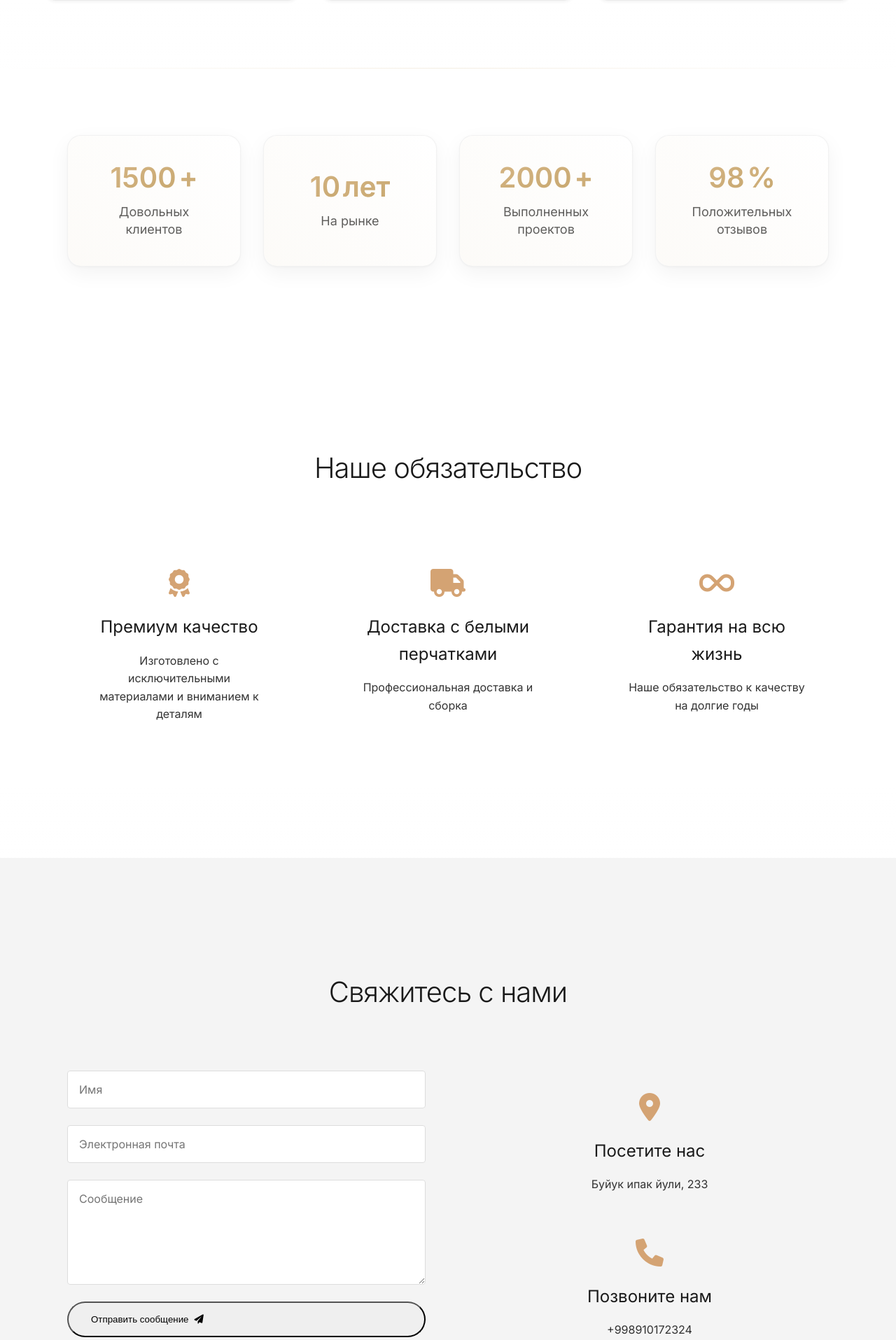
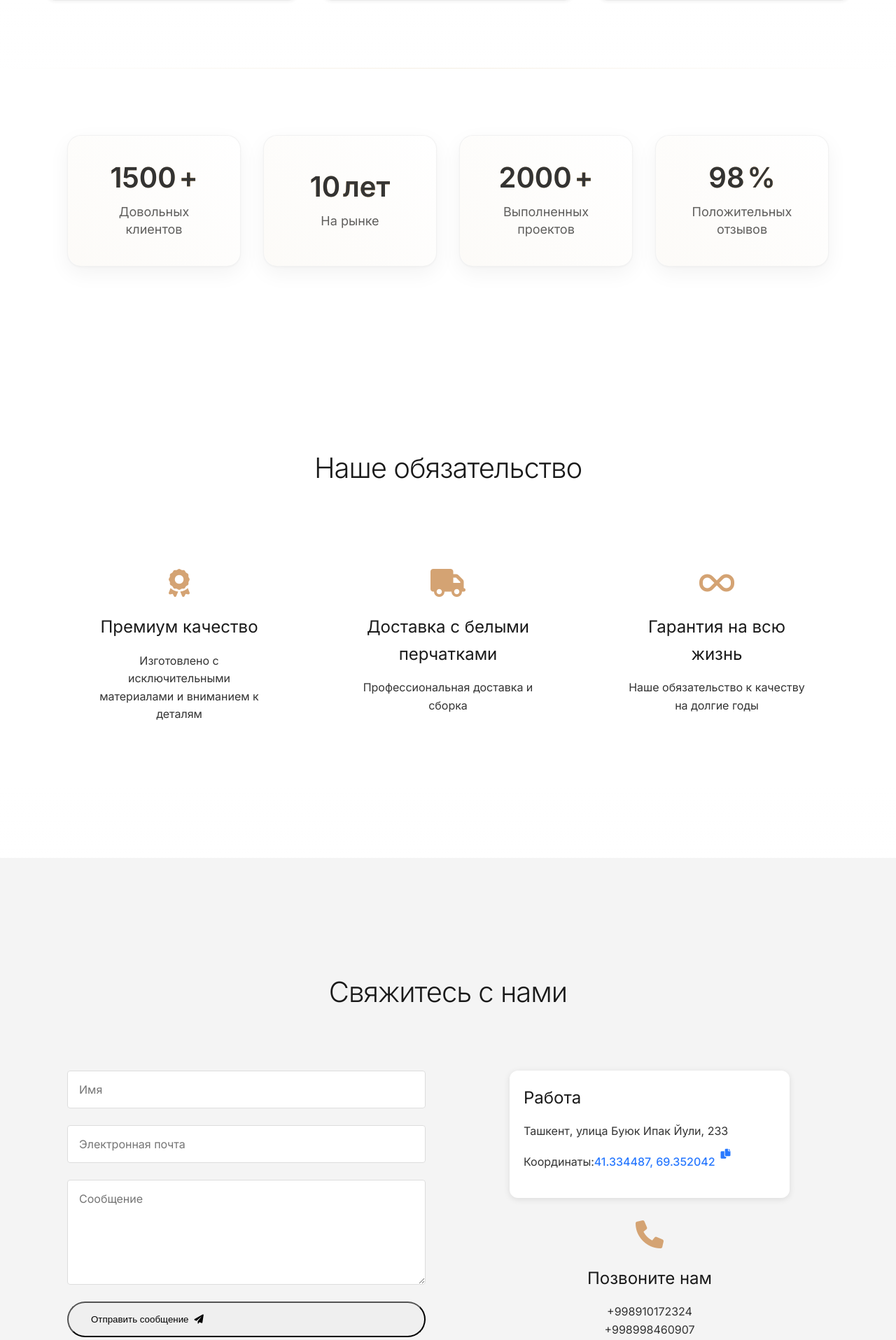
Before and after one commit to izzat1998/gos_landing_page, a Django app: page / in a window 1280 px wide. Shown: the part 2197-4112 px from the top of the page at 70% size. Run offline with Django 4.2, Linux system fonts and the light colour scheme; data that the repository does not hold is empty.

Commit message:
Add location card styles and fix cross-browser compatibility issues

```diff
--- a/static/css/animations.css
+++ b/static/css/animations.css
@@ -131,7 +131,7 @@
     font-weight: 700;
     background: linear-gradient(to bottom right, #d4b483, #C8A870);
     -webkit-background-clip: text;
-    -webkit-text-fill-color: transparent;
+    background-clip: text;
     margin-bottom: 1rem;
     display: flex;
     align-items: center;
@@ -144,7 +144,7 @@
 .stat-number span {
     background: linear-gradient(to bottom right, #d4b483, #C8A870);
     -webkit-background-clip: text;
-    -webkit-text-fill-color: transparent;
+    background-clip: text;
     font-size: 2.5rem;
     font-weight: 600;
 }
--- /dev/null
+++ b/static/css/location.css
@@ -0,0 +1,56 @@
+/* Location Card Styling */
+.location-card {
+    background-color: white;
+    border-radius: 12px;
+    padding: 20px;
+    box-shadow: 0 2px 10px rgba(0, 0, 0, 0.1);
+    text-align: left;
+    max-width: 400px;
+    margin: 0 auto;
+}
+
+.location-title {
+    font-size: 24px;
+    font-weight: 600;
+    margin-bottom: 8px;
+    color: #000;
+}
+
+.location-address {
+    font-size: 16px;
+    color: #666;
+    margin-bottom: 12px;
+}
+
+.location-coordinates {
+    font-size: 16px;
+    color: #666;
+    margin-bottom: 12px;
+    display: flex;
+    align-items: center;
+}
+
+.coordinate-values {
+    color: #2979ff;
+    margin-right: 8px;
+    font-weight: 500;
+}
+
+.location-coordinates i {
+    color: #2979ff;
+    cursor: pointer;
+    font-size: 14px;
+}
+
+.location-transit {
+    font-size: 14px;
+    color: #666;
+    display: flex;
+    align-items: center;
+}
+
+.location-transit i {
+    color: #666;
+    margin-right: 8px;
+    font-size: 16px;
+}
--- a/static/css/product_cards.css
+++ b/static/css/product_cards.css
@@ -191,8 +191,11 @@
     margin: 0;
     line-height: 1.5;
     display: -webkit-box;
+    display: box;
     -webkit-line-clamp: 2;
+    line-clamp: 2;
     -webkit-box-orient: vertical;
+    box-orient: vertical;
     overflow: hidden;
 }
 
--- a/templates/base.html
+++ b/templates/base.html
@@ -42,6 +42,7 @@
     <link rel="stylesheet" href="{% static 'css/why-choose-us.css' %}">
     <link rel="stylesheet" href="{% static 'css/responsive.css' %}">
     <link rel="stylesheet" href="{% static 'css/mobile.css' %}">
+    <link rel="stylesheet" href="{% static 'css/location.css' %}">
 
     {% block extra_css %}{% endblock %}
 </head>
--- a/templates/main.html
+++ b/templates/main.html
@@ -216,10 +216,11 @@
                 <button type="submit" class="btn">Отправить сообщение <i class="fas fa-paper-plane"></i></button>
             </form>
             <div class="contact-info">
-                <div class="about-item">
-                    <i class="fas fa-map-marker-alt"></i>
-                    <h3>Посетите нас</h3>
-                    <p>Буйук ипак йули, 233</p>
+                <div class="about-item location-card">
+                    <h3 class="location-title">Работа</h3>
+                    <p class="location-address">Ташкент, улица Буюк Ипак Йули, 233</p>
+                    <p class="location-coordinates">Координаты: <span class="coordinate-values">41.334487, 69.352042</span> <i class="fas fa-copy"></i></p>
+
                 </div>
                 <div class="about-item">
                     <i class="fas fa-phone"></i>
@@ -385,6 +386,22 @@ document.addEventListener('DOMContentLoaded', () => {
             loadCategoryProducts(categoryId);
         });
     });
+
+    // Initialize copy coordinates functionality
+    const copyIcon = document.querySelector('.location-coordinates i.fa-copy');
+    if (copyIcon) {
+        copyIcon.addEventListener('click', function() {
+            const coordinates = document.querySelector('.coordinate-values').textContent;
+            navigator.clipboard.writeText(coordinates).then(() => {
+                // Optional: Show a small tooltip or change icon temporarily
+                const originalClass = copyIcon.className;
+                copyIcon.className = 'fas fa-check';
+                setTimeout(() => {
+                    copyIcon.className = originalClass;
+                }, 1500);
+            });
+        });
+    }
 });
 </script>
 {% endblock %}
```
